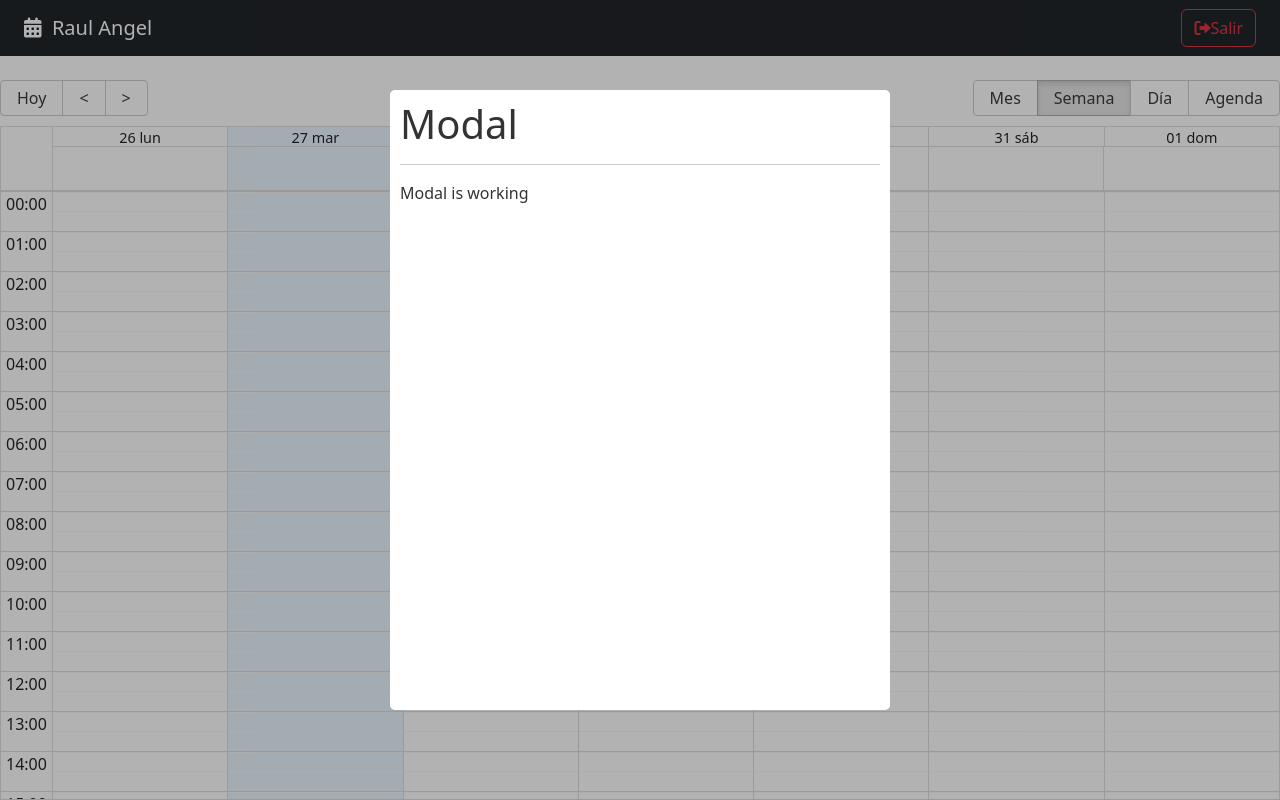
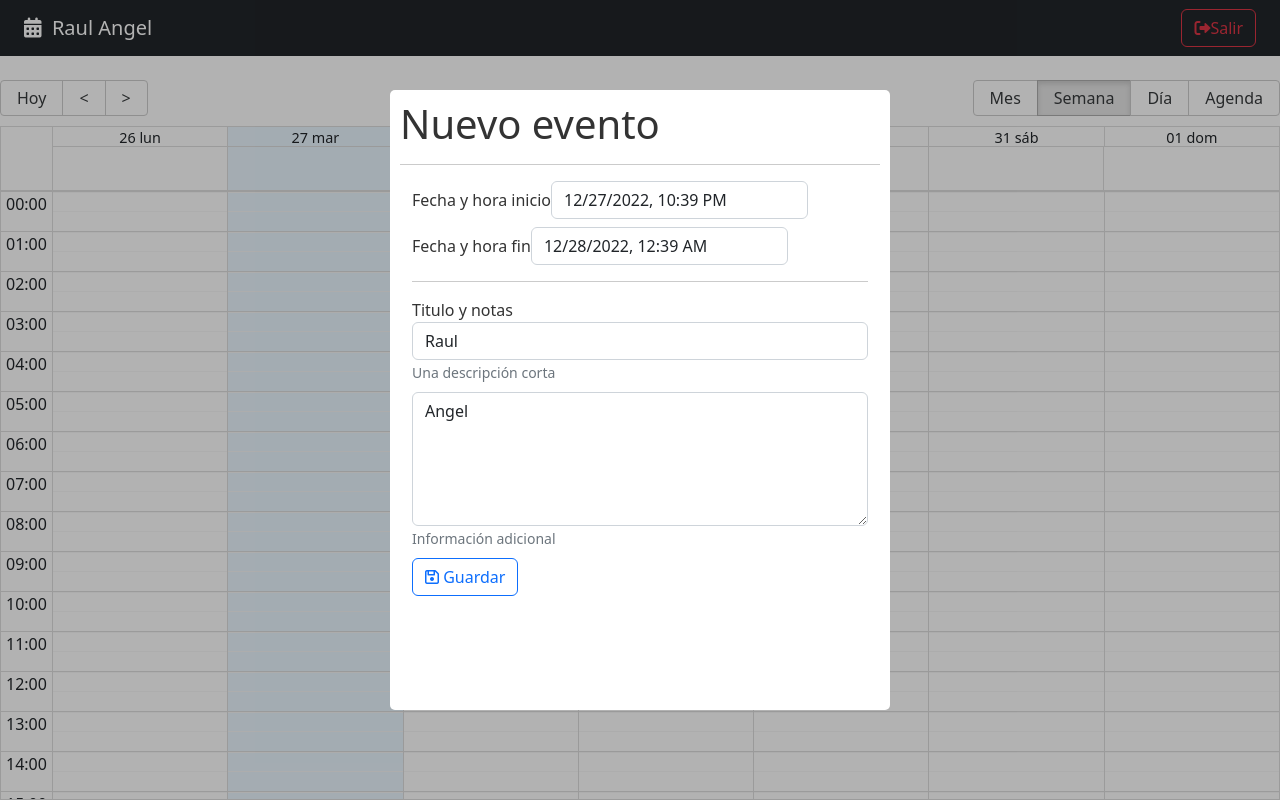
Before and after one commit to raulangelj/mern-calendar-app, a React (Vite) app: page /auth in a window 1280 px wide. Built offline with nearby package versions, Linux system fonts and the light colour scheme.

Commit message:
chore: start setting input vals to modal

```diff
--- a/package.json
+++ b/package.json
@@ -11,6 +11,7 @@
     "date-fns": "^2.29.3",
     "react": "^18.2.0",
     "react-big-calendar": "^1.5.2",
+    "react-datepicker": "^4.8.0",
     "react-dom": "^18.2.0",
     "react-modal": "^3.16.1",
     "react-router-dom": "^6.6.1"
--- a/src/calendar/components/CalendarModal.jsx
+++ b/src/calendar/components/CalendarModal.jsx
@@ -1,5 +1,9 @@
 import { useState } from "react";
 import Modal from "react-modal";
+import DatePicker from "react-datepicker";
+import { useForm } from "../../shared";
+import { addHours } from "date-fns";
+import "react-datepicker/dist/react-datepicker.css";
 
 const customStyles = {
   content: {
@@ -12,12 +16,26 @@ const customStyles = {
   },
 };
 
+const initialFormValues = {
+  title: "Raul",
+  notes: "Angel",
+  start: new Date(),
+  end: addHours(new Date(), 2),
+};
+
 Modal.setAppElement("#root");
 
 export const CalendarModal = () => {
   const [isOpen, setIsOpen] = useState(true);
+  const { title, notes, start, end, formValues, onInputChange } =
+    useForm(initialFormValues);
+
   const onCloseModal = () => {
     setIsOpen(false);
+  };
+
+  const onDateChange = (e, name) => {
+    onInputChange({ target: { name, value: e } });
   };
 
   return (
@@ -29,9 +47,69 @@ export const CalendarModal = () => {
       overlayClassName="modal-fondo"
       closeTimeoutMS={200}
     >
-      <h1>Modal</h1>
+      <h1> Nuevo evento </h1>
       <hr />
-      <p>Modal is working</p>
+      <form className="container">
+        <div className="form-group mb-2">
+          <label>Fecha y hora inicio</label>
+          <DatePicker
+            className="form-control"
+            name="start"
+            onChange={(e) => onDateChange(e, "start")}
+            selected={start}
+            dateFormat="Pp"
+          />
+        </div>
+
+        <div className="form-group mb-2">
+          <label>Fecha y hora fin</label>
+          <DatePicker
+            className="form-control"
+            minDate={start}
+            name="start"
+            onChange={(e) => onDateChange(e, "end")}
+            selected={end}
+            dateFormat="Pp"
+          />
+        </div>
+
+        <hr />
+        <div className="form-group mb-2">
+          <label>Titulo y notas</label>
+          <input
+            type="text"
+            className="form-control"
+            placeholder="Título del evento"
+            name="title"
+            autoComplete="off"
+            value={title}
+            onChange={onInputChange}
+          />
+          <small id="emailHelp" className="form-text text-muted">
+            Una descripción corta
+          </small>
+        </div>
+
+        <div className="form-group mb-2">
+          <textarea
+            type="text"
+            className="form-control"
+            placeholder="Notas"
+            rows="5"
+            name="notes"
+            value={notes}
+            onChange={onInputChange}
+          ></textarea>
+          <small id="emailHelp" className="form-text text-muted">
+            Información adicional
+          </small>
+        </div>
+
+        <button type="submit" className="btn btn-outline-primary btn-block">
+          <i className="far fa-save"></i>
+          <span> Guardar</span>
+        </button>
+      </form>
     </Modal>
   );
 };
--- /dev/null
+++ b/src/shared/hooks/index.js
@@ -0,0 +1 @@
+export * from "./useForm/useForm";
--- /dev/null
+++ b/src/shared/hooks/useForm/useForm.js
@@ -0,0 +1,66 @@
+import { useEffect, useMemo, useState } from "react";
+
+// const formData = {
+//   email: "",
+//   password: "",
+//   displayName: "",
+// };
+
+// ? the object formValdation is for validate the form
+// ? first argument is the function to validate the form (if the value is true the validation is ok, if the value is false the error message is shown)
+// ? second argument is the message to show if the validation fails
+// const formValidations = {
+//   email: [(value) => value.includes('@'), 'The email should contain @'],
+//   password: [(value) => value.length >= 6, 'The password should be at least 6 characters'],
+//   displayName: [(value) => value.length >= 1, 'The name is required'],
+// }
+
+export const useForm = (initalForm = {}, formValidations = {}) => {
+  const [formState, setFormState] = useState(initalForm);
+  const [errors, setErrors] = useState({});
+
+  useEffect(() => {
+    createValidators();
+  }, [formState]);
+
+  const isFormValid = useMemo(() => {
+    for (const key in errors) {
+      if (errors[key] !== null) return false;
+    }
+    return true
+  }, [errors])
+
+  const onInputChange = ({ target }) => {
+    const { name, value } = target;
+
+    setFormState({
+      ...formState,
+      [name]: value,
+    });
+  };
+
+  const onResetForm = () => {
+    setFormState(initalForm);
+  };
+
+  const createValidators = () => {
+    const validators = {};
+    for (const formField of Object.keys(formValidations)) {
+      const [fn, errorMessage = "This field is required"] =
+        formValidations[formField];
+      validators[`${formField}Valid`] = fn(formState[formField])
+        ? null
+        : errorMessage;
+    }
+    setErrors(validators);
+  };
+
+  return {
+    ...formState,
+    ...errors,
+    formState,
+    onInputChange,
+    onResetForm,
+    isFormValid
+  };
+};
--- /dev/null
+++ b/src/shared/index.js
@@ -0,0 +1 @@
+export * from "./hooks";
```
Also changed, not shown: 2 other files (tests, documents, lock files or other folders).
